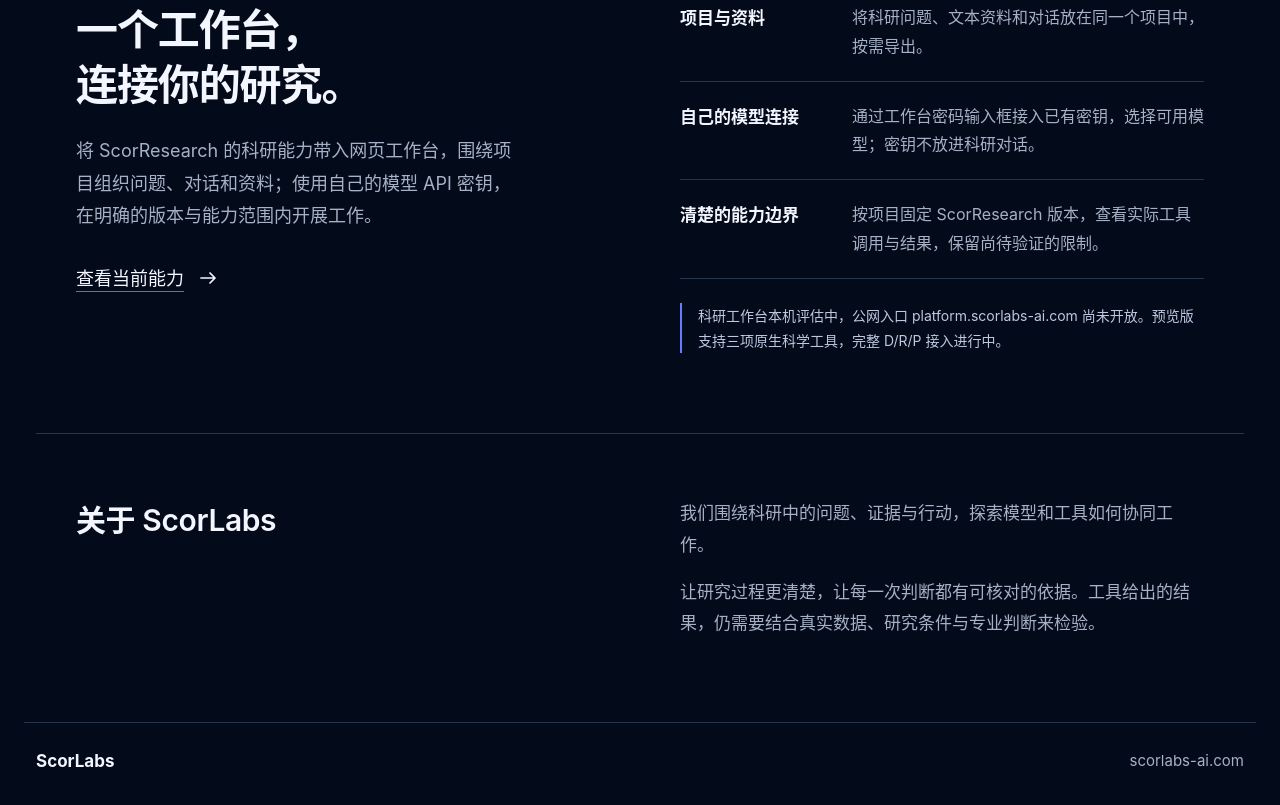
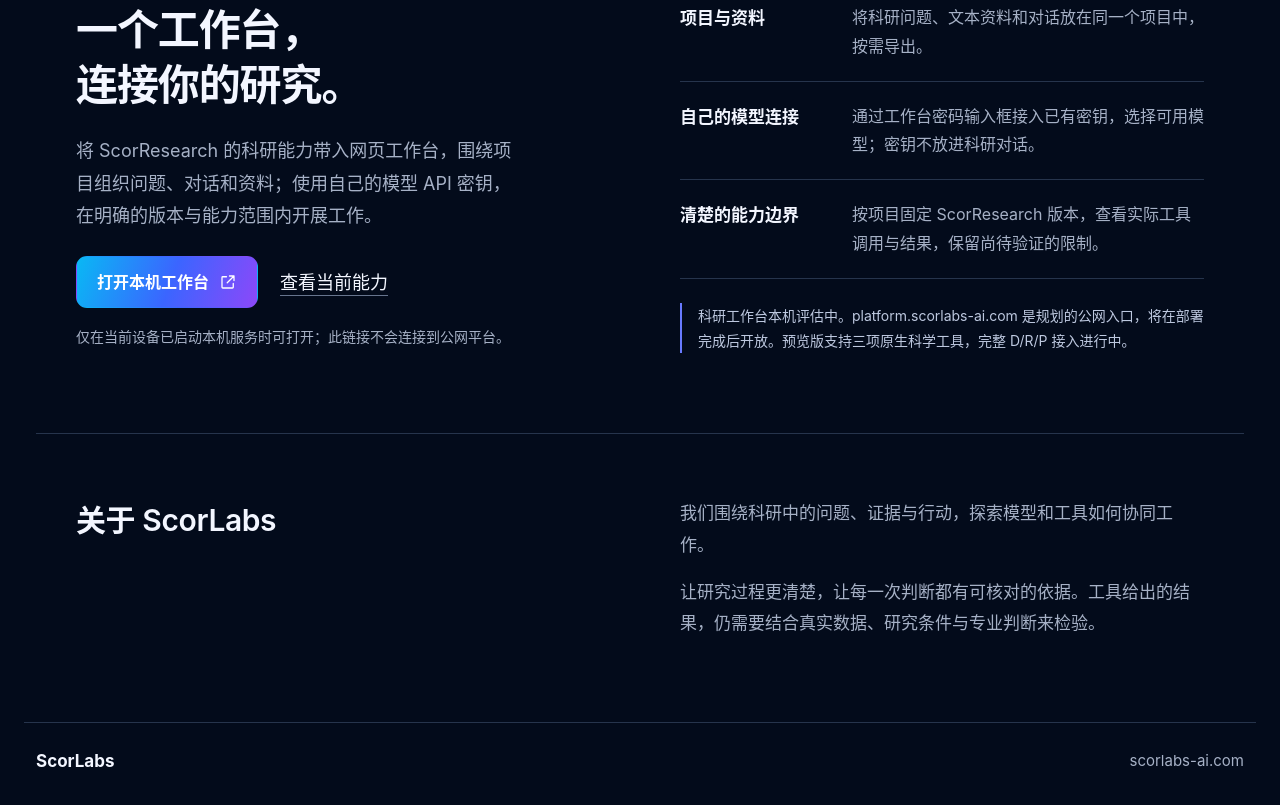
Before and after one commit to ScorLabs/ScorLabs, a plain HTML site: page index.html in a window 1280 px wide. Shown: the part 985-1790 px from the top of the page. Drawn offline with Linux system fonts and the light colour scheme.

Commit message:
Add clearly labeled local research workspace entry

```diff
--- a/index.html
+++ b/index.html
@@ -31,7 +31,7 @@
         <a href="#research">研究</a>
         <a href="#platform">平台</a>
         <a href="#about">关于</a>
-        <a class="button button-outline header-cta" href="#platform">工作台进展</a>
+        <a class="button button-outline header-cta" href="#platform">工作台入口</a>
       </nav>
     </header>
 
@@ -70,13 +70,17 @@
         <div class="section-intro">
           <h2 id="platform-title">一个工作台，<br />连接你的研究。</h2>
           <p>将 ScorResearch 的科研能力带入网页工作台，围绕项目组织问题、对话和资料；使用自己的模型 API 密钥，在明确的版本与能力范围内开展工作。</p>
-          <a class="text-link" href="#capabilities">查看当前能力<svg viewBox="0 0 24 24" aria-hidden="true"><path d="M5 12h14m-5-5 5 5-5 5" /></svg></a>
+          <div class="platform-actions">
+            <a class="button button-primary" href="http://127.0.0.1:8000" target="_blank" rel="noopener noreferrer" aria-describedby="local-entry-note">打开本机工作台<svg viewBox="0 0 24 24" aria-hidden="true"><path d="M14 4h6v6M20 4l-9 9M10 5H5a1 1 0 0 0-1 1v13a1 1 0 0 0 1 1h13a1 1 0 0 0 1-1v-5" /></svg></a>
+            <a class="text-link" href="#capabilities">查看当前能力</a>
+          </div>
+          <p class="local-entry-note" id="local-entry-note">仅在当前设备已启动本机服务时可打开；此链接不会连接到公网平台。</p>
         </div>
         <div class="platform-details" id="capabilities">
           <div class="detail-row"><h3>项目与资料</h3><p>将科研问题、文本资料和对话放在同一个项目中，按需导出。</p></div>
           <div class="detail-row"><h3>自己的模型连接</h3><p>通过工作台密码输入框接入已有密钥，选择可用模型；密钥不放进科研对话。</p></div>
           <div class="detail-row"><h3>清楚的能力边界</h3><p>按项目固定 ScorResearch 版本，查看实际工具调用与结果，保留尚待验证的限制。</p></div>
-          <p class="preview-status">科研工作台本机评估中，公网入口 platform.scorlabs-ai.com 尚未开放。预览版支持三项原生科学工具，完整 D/R/P 接入进行中。</p>
+          <p class="preview-status">科研工作台本机评估中。platform.scorlabs-ai.com 是规划的公网入口，将在部署完成后开放。预览版支持三项原生科学工具，完整 D/R/P 接入进行中。</p>
         </div>
       </section>
 
--- a/styles.css
+++ b/styles.css
@@ -54,6 +54,10 @@ a:focus-visible, button:focus-visible { outline: 3px solid var(--focus); outline
 .platform-section { display: grid; grid-template-columns: 1fr 1fr; gap: 80px; border-top: 1px solid var(--border); padding: 76px 40px 80px; }
 .section-intro h2 { margin: 0 0 23px; font-size: 42px; line-height: 1.3; letter-spacing: -1.1px; font-weight: 650; }
 .section-intro > p { max-width: 450px; margin: 0 0 24px; color: var(--muted); font-size: 18px; line-height: 1.8; }
+.platform-actions { display: flex; align-items: center; gap: 22px; flex-wrap: wrap; }
+.platform-actions .button { gap: 10px; font-size: 16px; padding: 13px 20px; }
+.platform-actions .button svg { width: 18px; height: 18px; }
+.section-intro > .local-entry-note { margin: 16px 0 0; font-size: 14px; line-height: 1.8; color: var(--muted); }
 .detail-row { display: grid; grid-template-columns: 150px 1fr; gap: 22px; padding: 20px 0; border-bottom: 1px solid var(--border); }
 .detail-row:first-child { padding-top: 0; }
 .detail-row h3 { margin: 0; font-size: 17px; font-weight: 600; line-height: 1.8; }
```
Also changed, not shown: 1 other file.
